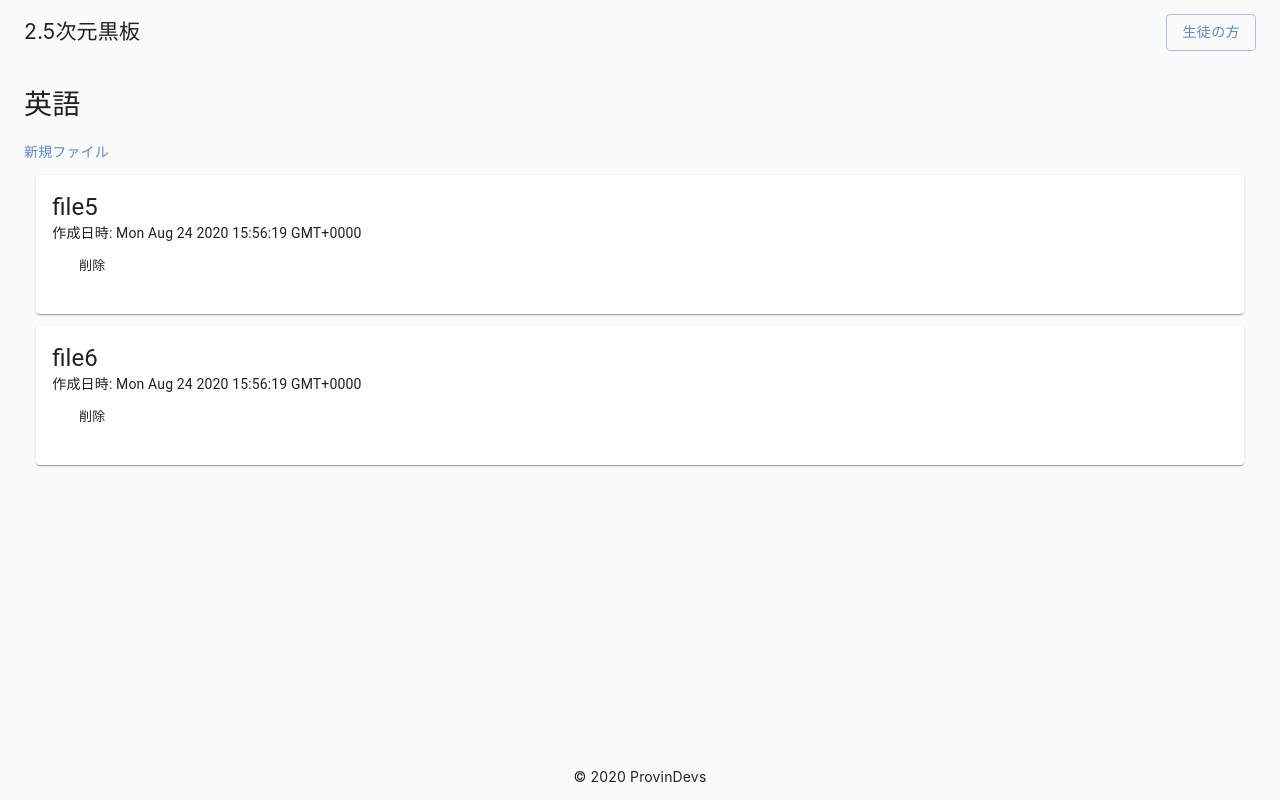
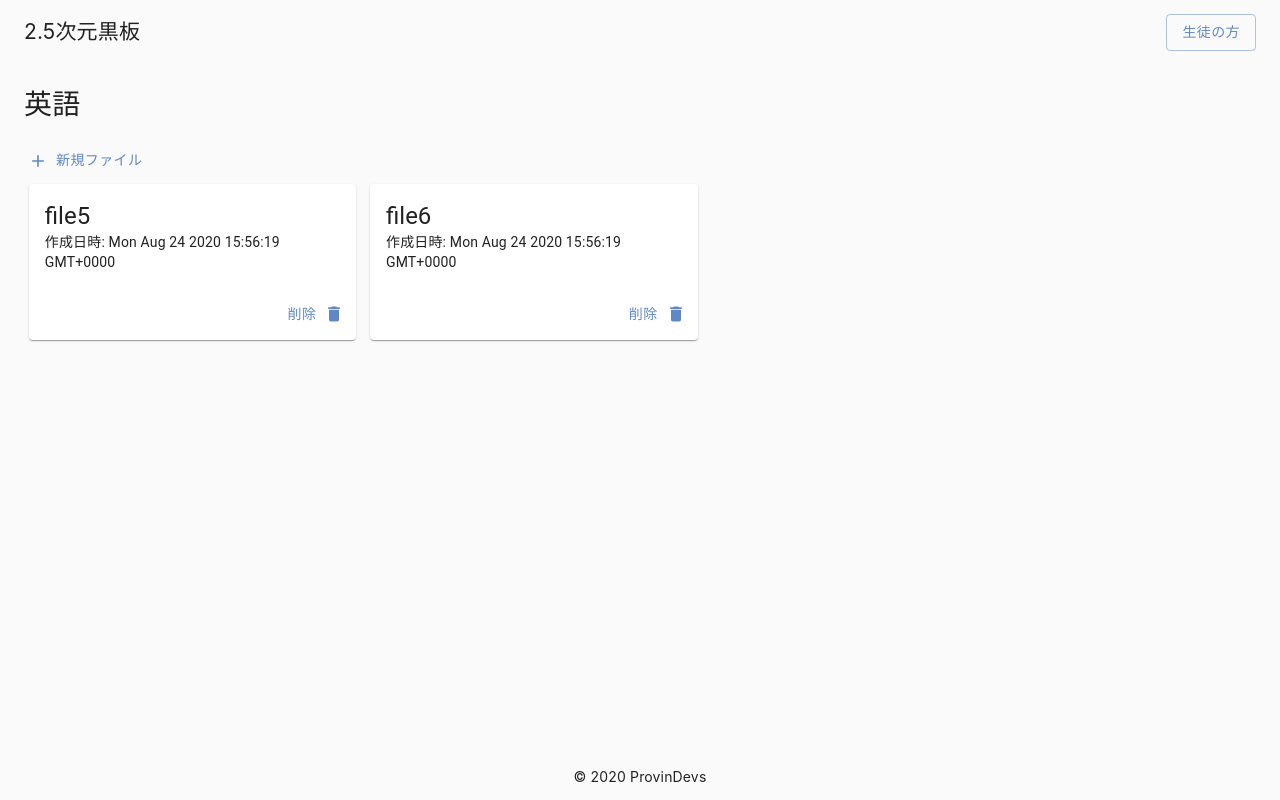
Before and after one commit to ProvinDevs/2020vol1-frontend, a React app: page /teacher/class/thisIsEigo in a window 1280 px wide. Built offline with nearby package versions, Linux system fonts and the light colour scheme; a web font is replaced by a local one.

Commit message:
fileCardをいろいろ変更した

```diff
--- a/src/components/editPage/base.tsx
+++ b/src/components/editPage/base.tsx
@@ -1,5 +1,8 @@
 import React from "react";
-import { ApiClient, Class, ClassID, File, FileID } from "../../api";
+import { GridList, Button } from "@material-ui/core";
+import { Add } from "@material-ui/icons";
+
+import { ApiClient, Class, ClassID, FileID } from "../../api";
 import FileCard from "./fileCard";
 
 interface Props {
@@ -41,10 +44,14 @@ const ClassEditBase = (props: Props): JSX.Element => {
   return (
     <>
       <h1>{state.data?.name}</h1>
-      <a href="./newfile">新規ファイル</a>
-      {state.data?.files.map((file, index) => (
-        <FileCard file={file} key={index} setState={setState} state={state} />
-      ))}
+      <Button href="./newfile" startIcon={<Add />} color="primary">
+        新規ファイル
+      </Button>
+      <GridList spacing={4}>
+        {state.data?.files.map((file, index) => (
+          <FileCard file={file} key={index} setState={setState} state={state} />
+        ))}
+      </GridList>
     </>
   );
 };
--- a/src/components/editPage/fileCard.tsx
+++ b/src/components/editPage/fileCard.tsx
@@ -1,5 +1,14 @@
 import React from "react";
-import { Card, CardContent, Typography, CardActions, Button } from "@material-ui/core";
+import {
+  GridListTile,
+  Card,
+  CardContent,
+  Typography,
+  CardActions,
+  Button,
+} from "@material-ui/core";
+import { Delete } from "@material-ui/icons";
+
 import { File } from "../../api";
 import { classEditState } from "./base";
 
@@ -10,8 +19,15 @@ interface Props {
 }
 
 const FileCard = (props: Props): JSX.Element => {
+  const setState = () => {
+    props.state.data?.deleteFile(props.file.id).then((_) => {
+      props.setState({ ...props.state });
+    });
+  };
+
   return (
-    <Card style={{ margin: "1%" }}>
+    <GridListTile>
+      <Card style={{ margin: "2%" }}>
         <CardContent>
           <Typography variant="h5" component="h3">
             {props.file.resourceInfo.fileName}
@@ -19,20 +35,19 @@ const FileCard = (props: Props): JSX.Element => {
           <Typography variant="body2" component="p">
             作成日時: {props.file.resourceInfo.createdAt.toString()}
           </Typography>
+        </CardContent>
         <CardActions>
           <Button
-            size="small"
-            onClick={() => {
-              props.state.data?.deleteFile(props.file.id).then((_) => {
-                props.setState({ ...props.state });
-              });
-            }}
+            color="primary"
+            endIcon={<Delete />}
+            onClick={setState}
+            style={{ marginLeft: "auto" }}
           >
             削除
           </Button>
         </CardActions>
-      </CardContent>
       </Card>
+    </GridListTile>
   );
 };
 
```
Lines whose indentation alone changed are shown as unchanged.
